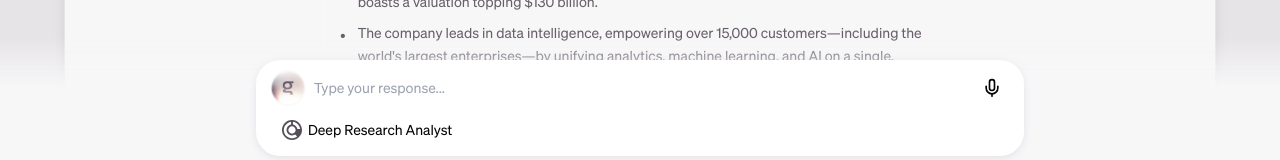
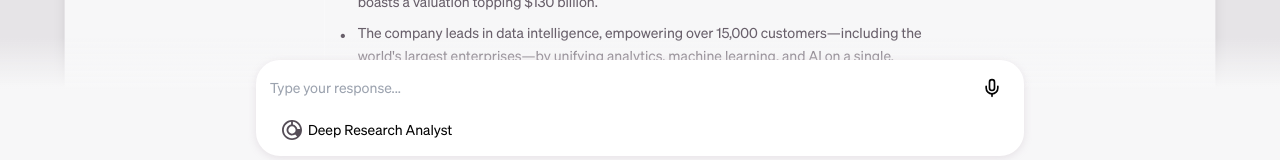
Before and after one commit to sudeep-goodfin/goodfin-ai-gen-ui-components, a React (Vite) app: page / in a window 1280 px wide. Shown: the part 588-748 px from the top of the page. Built offline with nearby package versions, Linux system fonts and the light colour scheme.

Commit message:
Refactor ChatLayout and ChatMessage components to improve user message handling. Made userMessage prop optional in ChatLayout and introduced a new UserMessage component for consistent message bubble styling. Updated layout to enhance user experience and maintain design consistency.

```diff
--- a/src/components/chat/ChatLayout.tsx
+++ b/src/components/chat/ChatLayout.tsx
@@ -2,7 +2,7 @@ import React, { useState } from 'react';
 import { Send, Mic, X } from 'lucide-react';
 
 type ChatLayoutProps = {
-  userMessage: string;
+  userMessage?: string;
   children: React.ReactNode;
   inputPlaceholder?: string;
 };
@@ -57,7 +57,8 @@ export function ChatLayout({
       >
         {/* Chat Container */}
         <main className="max-w-3xl mx-auto px-4 py-8 pb-32">
-          {/* User Message - Exact Concierge TextType styling */}
+          {/* Single User Message (legacy support) */}
+          {userMessage && (
             <div className="flex justify-end mb-6">
               <div
                 className="font-primary"
@@ -73,8 +74,9 @@ export function ChatLayout({
                 <p className="text-sm leading-relaxed">{userMessage}</p>
               </div>
             </div>
+          )}
 
-          {/* AI Response */}
+          {/* Chat Content (AI Response or full conversation) */}
           {children}
         </main>
 
@@ -97,15 +99,8 @@ export function ChatLayout({
                 transition: 'border-color 0.2s, box-shadow 0.2s',
               }}
             >
-              {/* Top Row - Avatar + Input + Action Buttons */}
+              {/* Top Row - Input + Action Buttons */}
               <div className="flex items-center gap-2">
-                {/* GoodFin Avatar */}
-                <img
-                  src="/conciergeIcon.png"
-                  alt="GoodFin"
-                  className="w-9 h-9 rounded-full flex-shrink-0"
-                />
-
                 {/* Input Field */}
                 <input
                   type="text"
--- a/src/components/chat/ChatMessage.tsx
+++ b/src/components/chat/ChatMessage.tsx
@@ -160,4 +160,29 @@ function AttachmentCard({ title, subtitle = 'PDF Document', href = '#' }: Attach
   );
 }
 
+// User Message Bubble Component
+type UserMessageProps = {
+  children: React.ReactNode;
+};
+
+export function UserMessage({ children }: UserMessageProps) {
+  return (
+    <div className="flex justify-end mb-6">
+      <div
+        className="font-primary"
+        style={{
+          backgroundColor: '#F0EEF0',
+          color: '#030303',
+          borderRadius: '16px',
+          padding: '8px 12px',
+          maxWidth: '450px',
+          boxShadow: '0.5px 0.5px 1px 0px rgba(255, 255, 255, 0.50) inset',
+        }}
+      >
+        <p className="text-sm leading-relaxed">{children}</p>
+      </div>
+    </div>
+  );
+}
+
 export { AttachmentCard };
```
Lines whose indentation alone changed are shown as unchanged.
